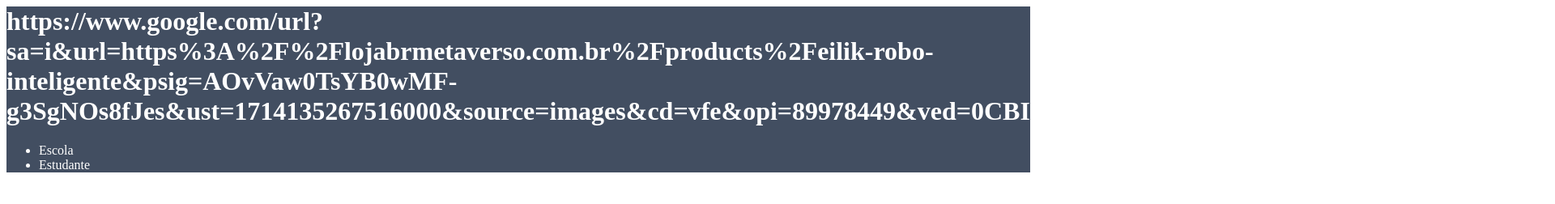
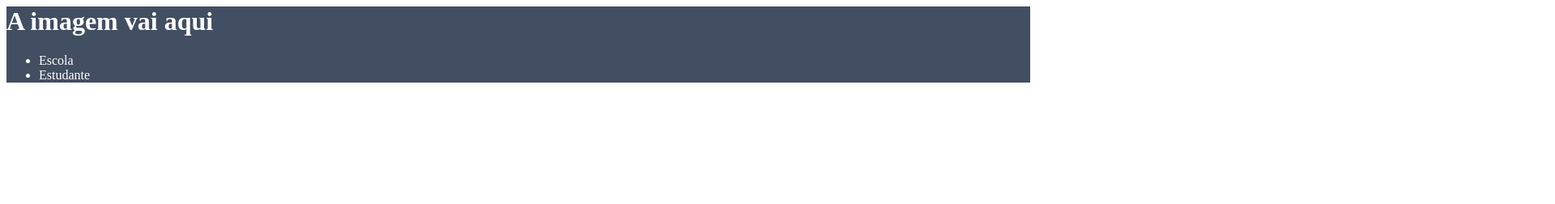
Before and after one commit to usuario303/site-turma-criativa, a plain HTML site: page index.html in a window 1280 px wide. Shown: the top 252 px of the page at 81% size, 1920 px wide, since content can reach past the window. Drawn offline with Linux system fonts and the light colour scheme.

Commit message:
Update index.html

```diff
--- a/index.html
+++ b/index.html
@@ -8,7 +8,7 @@
 </head>
 <body>
     <header>
-        <h1>https://www.google.com/url?sa=i&url=https%3A%2F%2Flojabrmetaverso.com.br%2Fproducts%2Feilik-robo-inteligente&psig=AOvVaw0TsYB0wMF-g3SgNOs8fJes&ust=1714135267516000&source=images&cd=vfe&opi=89978449&ved=0CBIQjRxqFwoTCOizzNCx3YUDFQAAAAAdAAAAABAE</h1>
+        <h1>A imagem vai aqui</h1>
         <ul>
             <li>Escola</li>
             <li>Estudante</li>
```
